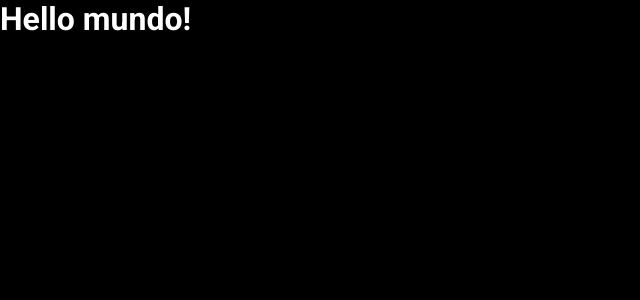
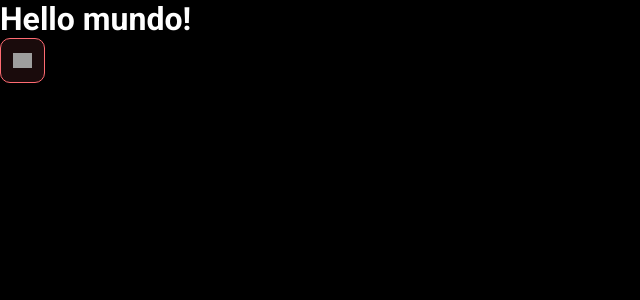
Before and after one commit to KawaneSilvaSerra/dsmeta, a React (Vite) app in the folder frontend/: page / in a window 1280 px wide. Shown: the top 300 px of the page, without its empty margins (0-640 px from the left). Built offline with nearby package versions, Linux system fonts and the light colour scheme; grey boxes are pictures that could not be loaded.

Commit message:
First component

```diff
--- a/frontend/src/App.tsx
+++ b/frontend/src/App.tsx
@@ -1,6 +1,10 @@
+import NotificationButton from "./components/NotificationButton"
 function App() {
 return(
+    <>
 <h1>Hello mundo!</h1>
+<NotificationButton />
+</>
 )
 
 }
--- /dev/null
+++ b/frontend/src/components/NotificationButton/index.tsx
@@ -0,0 +1,15 @@
+import icon from '../..assets/img/vector.svg'
+import './styles.css'
+
+function NotificationButton() {
+    return (
+
+        <div className="dsmeta-red-btn">
+            <img src={icon} alt="Notificar" />
+        </div>
+    )
+
+}
+
+
+export default NotificationButton
--- /dev/null
+++ b/frontend/src/components/NotificationButton/styles.css
@@ -0,0 +1,15 @@
+.dsmeta-red-btn {
+    height: 45px;
+    width: 45px;
+    background: rgba(255, 107, 114, 0.1);
+    border: 1px solid #ff6b72;
+    border-radius: 10px;
+    display: flex;
+    align-items: center;
+    justify-content: center;
+    cursor: pointer;
+  }
+
+  .dsmeta-red-btn img {
+      width: 19px;
+  }
```
Also changed, not shown: frontend/src/assets/img/Vector.svg (added).
